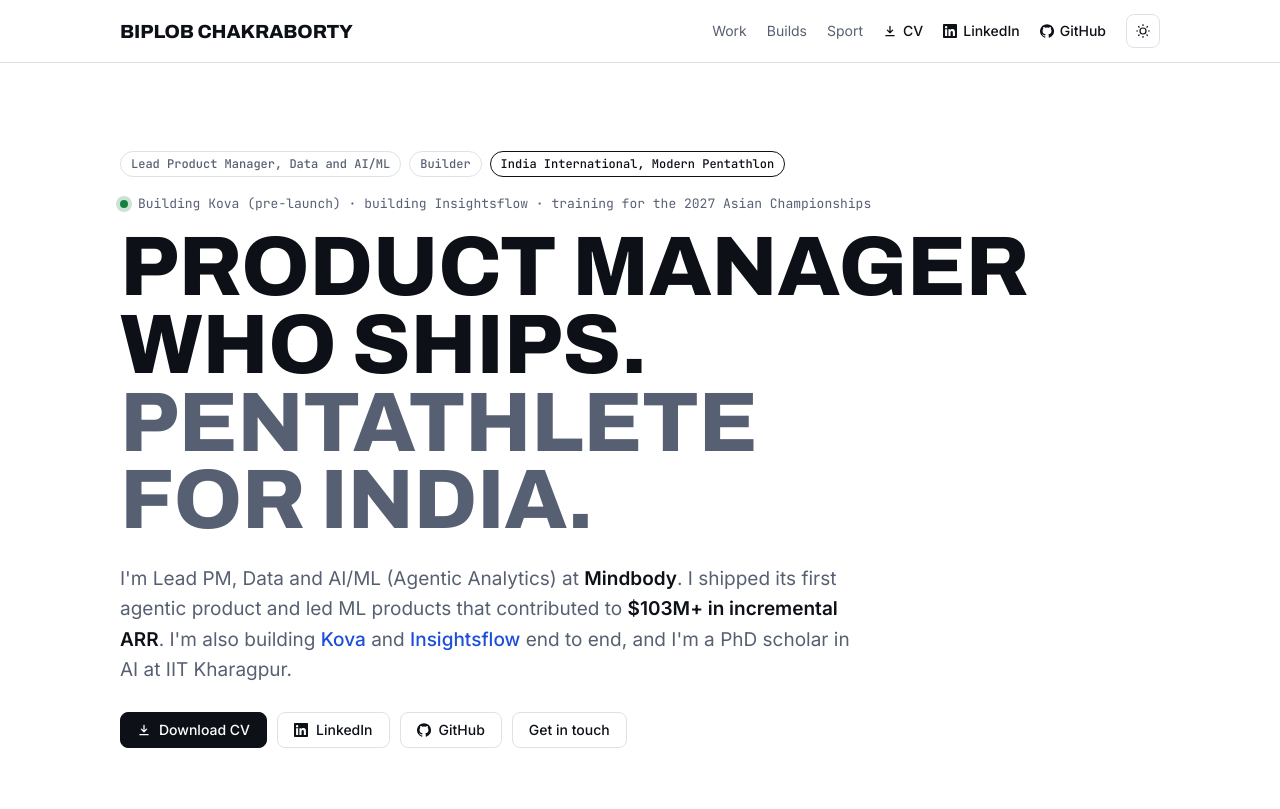
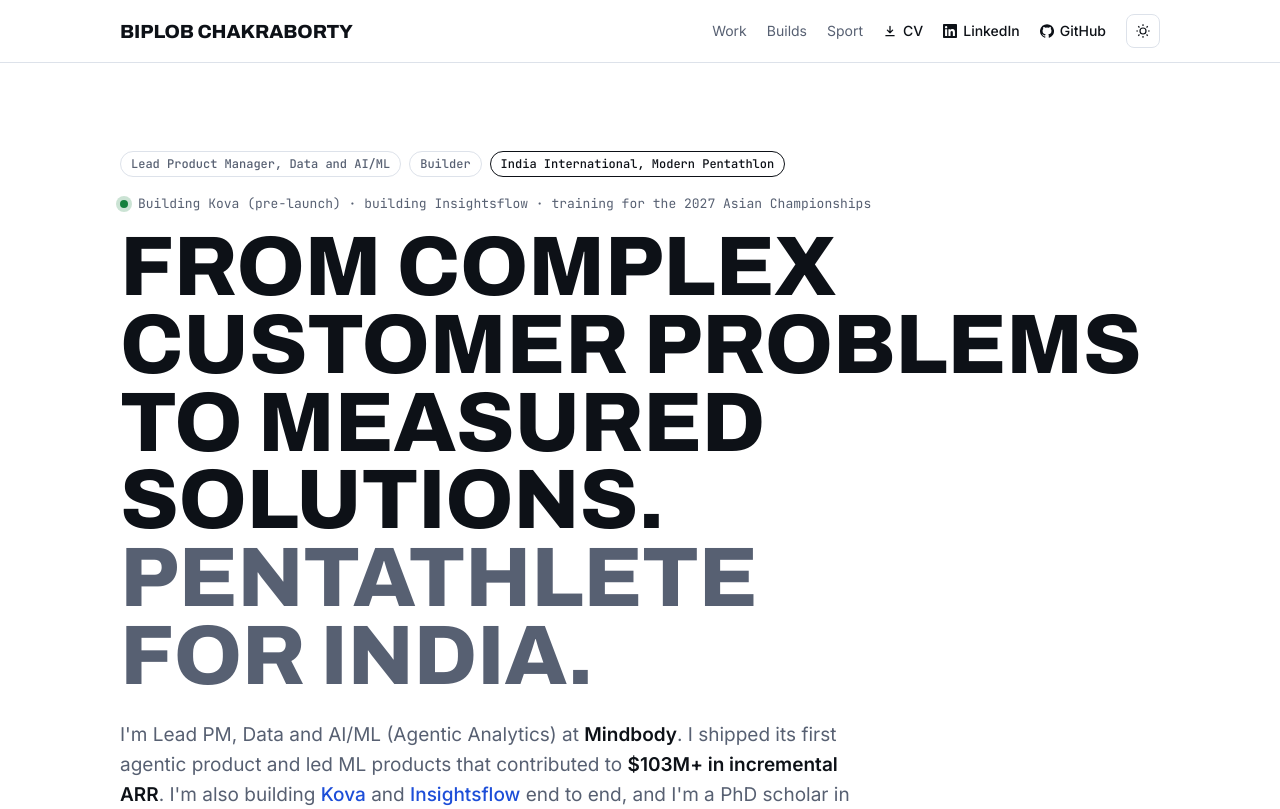
Before and after one commit to biplob819/biplob819.github.io, an Astro site: page / in a window 1280 px wide. Shown: the top 809 px of the page. Built offline with nearby package versions, Linux system fonts and the light colour scheme; Astro itself is replaced by a stand-in of ours.

Commit message:
Home headline: "From complex customer problems to measured solutions." (owner's choice)
Co-Authored-By: Claude Opus 5.5 <noreply@anthropic.com>
Claude-Session: https://claude.ai/code/session_01W8ksYBaTyiZ2u5GuYcNe4F

```diff
--- a/src/pages/index.astro
+++ b/src/pages/index.astro
@@ -20,7 +20,7 @@ const INSTALL: Record<string, string> = {
       {site.roles.map((r, i) => <span class:list={['chip', { strong: i === site.roles.length - 1 }]}>{r}</span>)}
     </div>
     <p class="status-line"><span class="dot" aria-hidden="true"></span>Building Kova (pre-launch) · building Insightsflow · training for the 2027 Asian Championships</p>
-    <h1 class="cond">Product manager who ships. <span class="muted-h">Pentathlete for India.</span></h1>
+    <h1 class="cond">From complex customer problems to measured solutions. <span class="muted-h">Pentathlete for India.</span></h1>
     <p class="lead">
       I'm Lead PM, Data and AI/ML (Agentic Analytics) at <strong>Mindbody</strong>. I shipped its first agentic product and led ML products that contributed to <strong>$103M+ in incremental ARR</strong>.
       I'm also building <a class="tlink" href="https://kovahr.com/" rel="noopener">Kova</a> and <a class="tlink" href="https://insightsflow.live/" rel="noopener">Insightsflow</a> end to end, and I'm a PhD scholar in AI at IIT Kharagpur.
--- a/src/site.config.ts
+++ b/src/site.config.ts
@@ -8,7 +8,7 @@ export const site = {
   url: 'https://biplob819.github.io',
   roles: ['Lead Product Manager, Data and AI/ML', 'Builder', 'India International, Modern Pentathlon'],
   // One sentence of identity, one of proof. Numbers come from the CV.
-  lede: 'Product manager who ships. Pentathlete for India.',
+  lede: 'From complex customer problems to measured solutions. Pentathlete for India.',
   proof: [
     "I'm Lead PM, Data and AI/ML (Agentic Analytics) at Mindbody. I shipped its first agentic product and led ML products that contributed to $103M+ in incremental ARR.",
     "I'm also building Kova (kovahr.com) and Insightsflow (insightsflow.live) end to end, and I'm a PhD scholar in AI at IIT Kharagpur.",
```
